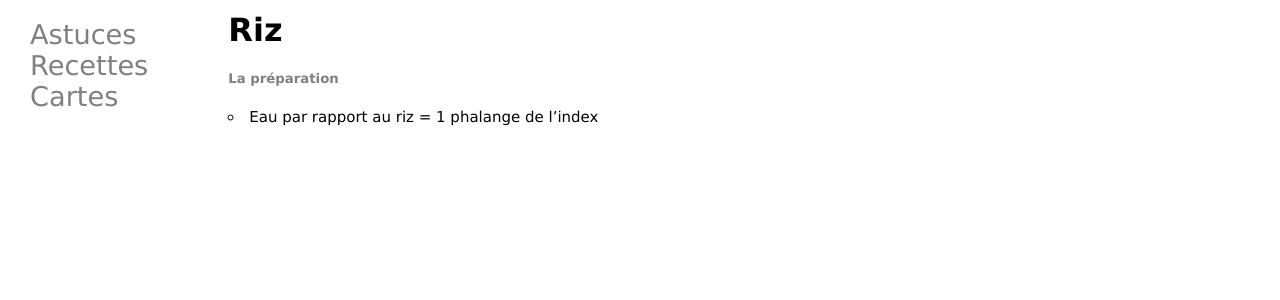
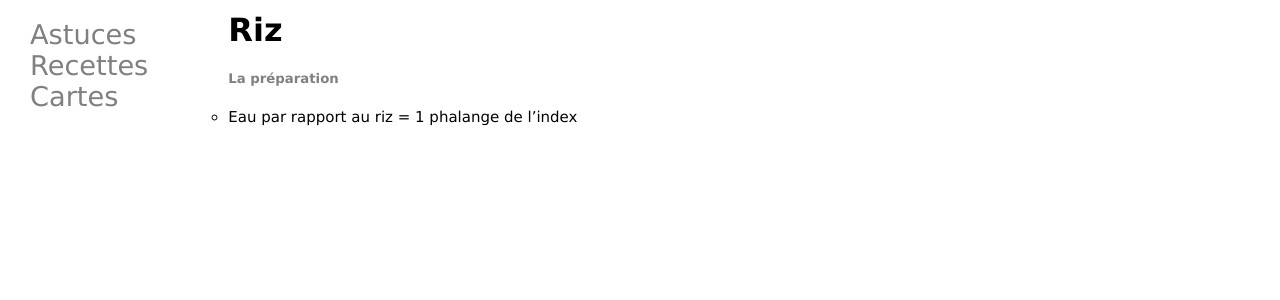
Before and after one commit to DenAff/heol, a Jekyll site: the page built from _posts/recettes/cuissons & préparations/2020-01-01-riz.md, in a window 1280 px wide. Shown: the part 207-507 px from the top of the page. Built offline with Jekyll 4.4.1, drawn with Linux system fonts in a browser that asks for light colours.

Commit message:
Update posts.css

```diff
--- a/_assets/css/posts.css
+++ b/_assets/css/posts.css
@@ -15,7 +15,7 @@ ul {list-style-type: none}
 /* Mise en forme des puces pour les ingrédients */
 
 li {
-    list-style: inside;
+    list-style: outside;
     list-style-type: circle;
     line-height: 1.2;
     font-size: 15px;
```
